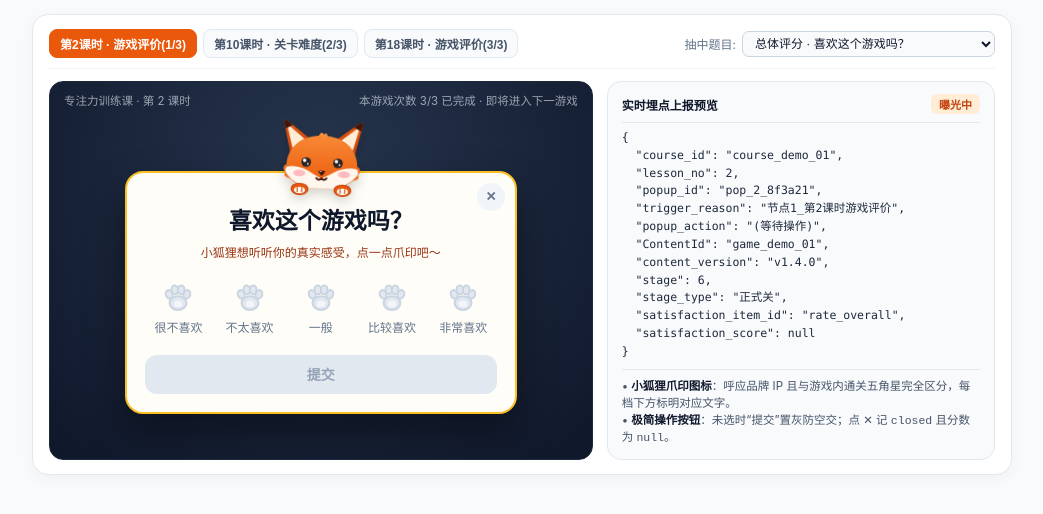
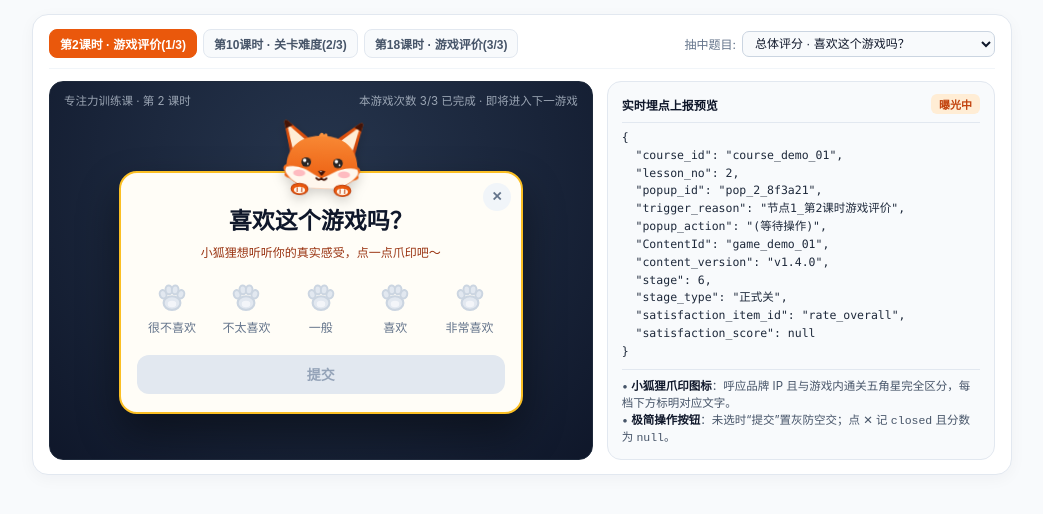
Before and after one commit to siakrulee/game-satisfaction-popup-demo, a plain HTML site: page index.html in a window 1280 px wide. Shown: the whole page, without its empty margins (118-1161 px from the left). Drawn offline with Linux system fonts and the light colour scheme.

Commit message:
Sync all 6 question option labels with Feishu specification table

```diff
--- a/index.html
+++ b/index.html
@@ -92,11 +92,11 @@
     .popup-card {
       position: relative;
       width: 100%;
-      max-width: 392px;
+      max-width: 404px;
       background: #fffdf7;
       border: 2px solid #fbbf24;
       border-radius: 18px;
-      padding: 34px 18px 18px;
+      padding: 34px 16px 18px;
       box-shadow: 0 20px 40px rgba(0, 0, 0, 0.42);
       color: #1e293b;
     }
@@ -368,11 +368,11 @@
 
   <script>
     const GAME_QUESTIONS = {
-      rate_overall: { title: '喜欢这个游戏吗？', labels: ['很不喜欢', '不太喜欢', '一般', '比较喜欢', '非常喜欢'] },
-      rate_guidance: { title: '你清楚这个游戏的规则吗？', labels: ['完全不懂', '不太清楚', '一般', '比较清楚', '非常清楚'] },
-      rate_ui: { title: '你喜欢这个游戏的画面吗？', labels: ['很不喜欢', '不太喜欢', '一般', '比较喜欢', '非常喜欢'] },
-      rate_interaction: { title: '你觉得这个游戏好不好操作？', labels: ['很难操作', '不太顺手', '一般', '比较顺手', '非常顺手'] },
-      rate_fun: { title: '你喜欢这个游戏的玩法吗？', labels: ['很无聊', '不太好玩', '一般', '比较好玩', '非常好玩'] }
+      rate_overall: { title: '喜欢这个游戏吗？', labels: ['很不喜欢', '不太喜欢', '一般', '喜欢', '非常喜欢'] },
+      rate_guidance: { title: '你清楚这个游戏的规则吗？', labels: ['完全不清楚', '不太清楚', '基本清楚', '清楚', '非常清楚'] },
+      rate_ui: { title: '你喜欢这个游戏的画面吗？', labels: ['很不喜欢', '不太喜欢', '一般', '喜欢', '非常喜欢'] },
+      rate_interaction: { title: '你觉得这个游戏好不好操作？', labels: ['很难操作', '不好操作', '一般', '好操作', '很好操作'] },
+      rate_fun: { title: '你喜欢这个游戏的玩法吗？', labels: ['很不喜欢', '不太喜欢', '一般', '喜欢', '非常喜欢'] }
     };
 
     const SCENES = {
@@ -386,7 +386,7 @@
         hudLeft: '专注力训练课 · 第 10 课时',
         stage: 9, trigger: '节点2_第10课时关卡难度评价', type: 'diff',
         item_id: 'rate_difficulty', title: '你觉得这一关难吗？',
-        labels: ['一点不难', '不太难', '难度适中', '有点难', '非常难']
+        labels: ['太简单', '有点简单', '刚刚好', '有点难', '太难了']
       },
       l18: {
         lesson_no: 18, quotaLeftAfter: '0 / 3 次（本课程配额全部完成）',
@@ -446,7 +446,9 @@
         browsCaring.style.display = val >= 4 ? 'block' : 'none';
         mouthSmile.style.display = 'block'; mouthBig.style.display = 'none';
         sparkles.setAttribute('opacity', '0');
-        speech.textContent = val >= 4 ? '收到啦，小狐狸记下来帮你调整节奏！' : '明白啦，谢谢你告诉小狐狸～';
+        speech.textContent = val >= 4
+          ? '收到啦，小狐狸记下来帮你调整节奏！'
+          : (val === 3 ? '太好啦，看来这一关节奏刚刚好～' : '明白啦，看来这一关难不倒你～');
       } else if (val >= 4) {
         eyesNormal.style.display = 'none'; eyesHappy.style.display = 'block';
         browsCaring.style.display = 'none';
```
